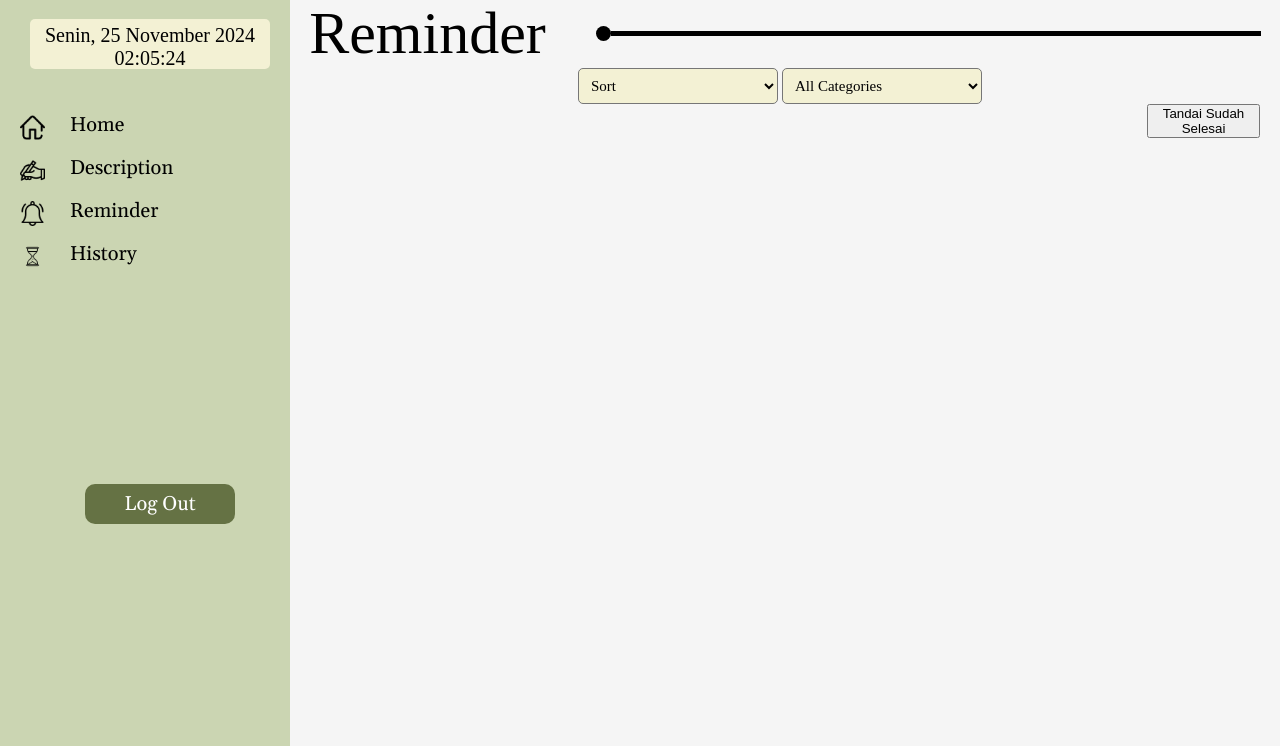
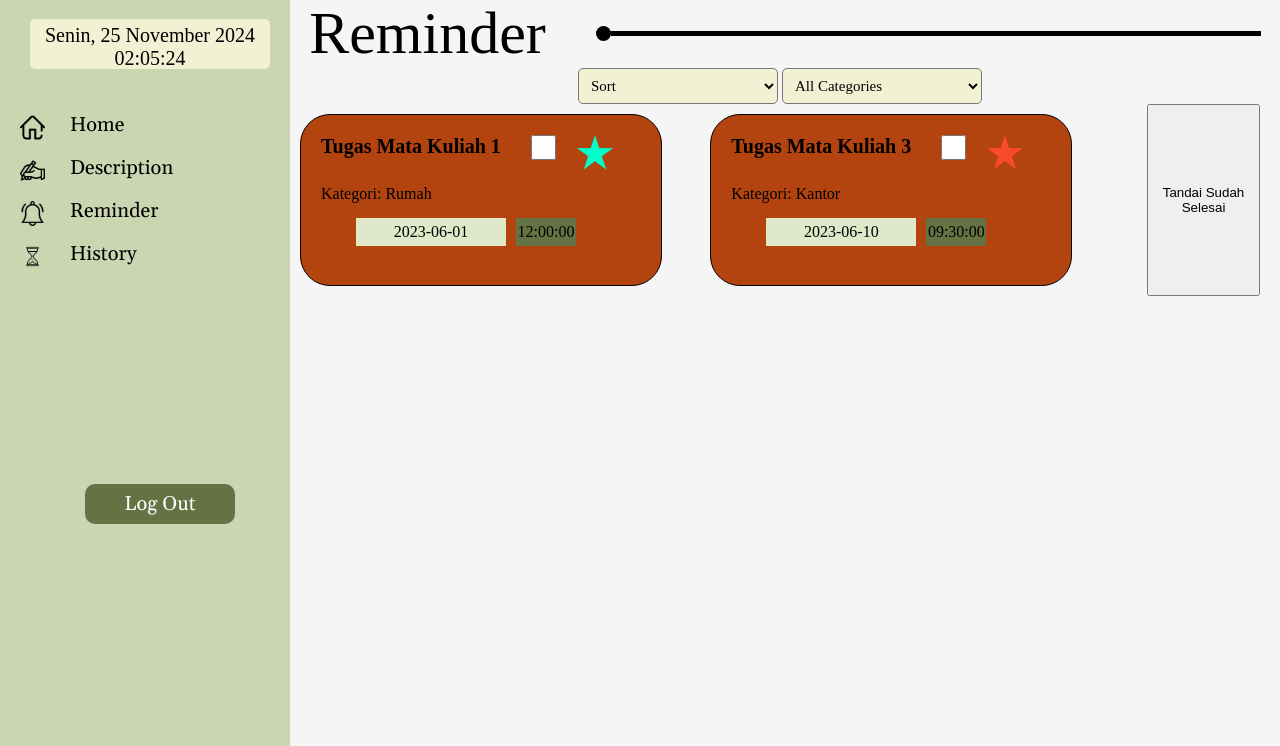
Before and after one commit to andhiniputr/FP-Manpro, a PHP site: page /rem.php in a window 1280 px wide. Shown: the part 27-773 px from the top of the page. Run offline with PHP 8.4, Linux system fonts and the light colour scheme; a user stored in the database is signed in; data comes from the database, SQL or seed files in the repository; some web fonts are replaced.

Commit message:
add updatestatus form

```diff
--- a/rem.php
+++ b/rem.php
@@ -1,3 +1,12 @@
+<?php
+include('conn.php');
+session_start();
+if (!isset($_SESSION['ID'])) {
+    header("Location: Landing.php");
+    exit;
+}
+?>
+
 <!DOCTYPE html>
 <html lang="en">
 
@@ -26,7 +35,7 @@
                     </li>
                     <li>
                         <img src="Asset/home1.png" alt="" class="Icon" />
-                        <a href="home.php">
+                        <a href="index.php">
                             <span class="Description">Home</span>
                         </a>
                     </li>
@@ -44,7 +53,7 @@
                     </li>
                     <li>
                         <img src="Asset/sand-watch1.png" alt="" class="Icon" />
-                        <a href="history.php">
+                        <a href="History.php">
                             <span class="Description">History</span>
                         </a>
                     </li>
@@ -85,9 +94,67 @@
                     </div>
                 </div>
                 <div class="describe-container">
+                    <?php
+                    // Proses menampilkan data dari database:
+                    // Siapkan query SQL
+                    $idPengguna = $_SESSION['ID'];
+                    $orderBy = isset($_POST['sort']) ? $_POST['sort'] : ''; // Mengambil nilai sort dari form
+                    $categoryFilter = isset($_POST['categoryFilter']) ? $_POST['categoryFilter'] : ''; // Mengambil nilai filter kategori dari form
+
+                    $query = "SELECT tugas.*, kategori.Nama_Kategori
+                                FROM Tugas
+                                INNER JOIN Kategori ON Tugas.ID_Kategori = Kategori.ID_Kategori
+                                WHERE Tugas.ID_Pengguna = '$idPengguna' and Status = 0 ";
+
+                    if ($categoryFilter != '') {
+                        $query .= " AND kategori.ID_Kategori = '$categoryFilter'";
+                    }
+
+                    if ($orderBy == 'date') {
+                        $query .= " ORDER BY tugas.Deadline";
+                    } elseif ($orderBy == 'label') {
+                        $query .= " ORDER BY tugas.ID_label";
+                    } else {
+                        $query .= " ORDER BY tugas.ID_Tugas"; // Jika tidak ada sort yang dipilih, tampilkan tanpa pengurutan
+                    }
+
+                    $result = mysqli_query(connection(), $query);
+                    ?>
                     <table cellspacing="10">
                         <form action="updatestatus.php" method="POST">
                             <div class="grid-container">
+                                <?php while ($data = mysqli_fetch_array($result)): ?>
+                                    <?php
+                                    $datetime = new DateTime($data['Deadline']);
+                                    $tanggal = $datetime->format('Y-m-d');
+                                    $jam = $datetime->format('H:i:s');
+                                    $currentDateTime = new DateTime();
+                                    $isLate = ($datetime < $currentDateTime);
+                                    $gridItemClass = ($isLate) ? "grid-item-Late" : "grid-item";
+                                    ?>
+                                    <div class="<?php echo $gridItemClass; ?>">
+                                        <h1>
+                                            <?php echo $data['Judul']; ?>
+                                            <span class="submit">
+                                                <input type="checkbox" name="taskIds[]"
+                                                    value="<?php echo $data['ID_Tugas']; ?>" />
+                                            </span>
+                                            <span class="fa fa-star">
+                                                <img src="Asset/<?php echo "StarLabel" . $data['ID_label'] . ".png"; ?>"
+                                                    alt="">
+                                            </span>
+                                        </h1>
+                                        <div class="category">
+                                            <?php echo "Kategori: " . $data['Nama_Kategori']; ?>
+                                        </div>
+                                        <div class="date1">
+                                            <?php echo $tanggal; ?>
+                                        </div>
+                                        <div class="date2">
+                                            <?php echo $jam; ?>
+                                        </div>
+                                    </div>
+                                <?php endwhile ?>
                             </div>
                             <button type="submit" name="submit">Tandai Sudah Selesai</button>
                         </form>
```
